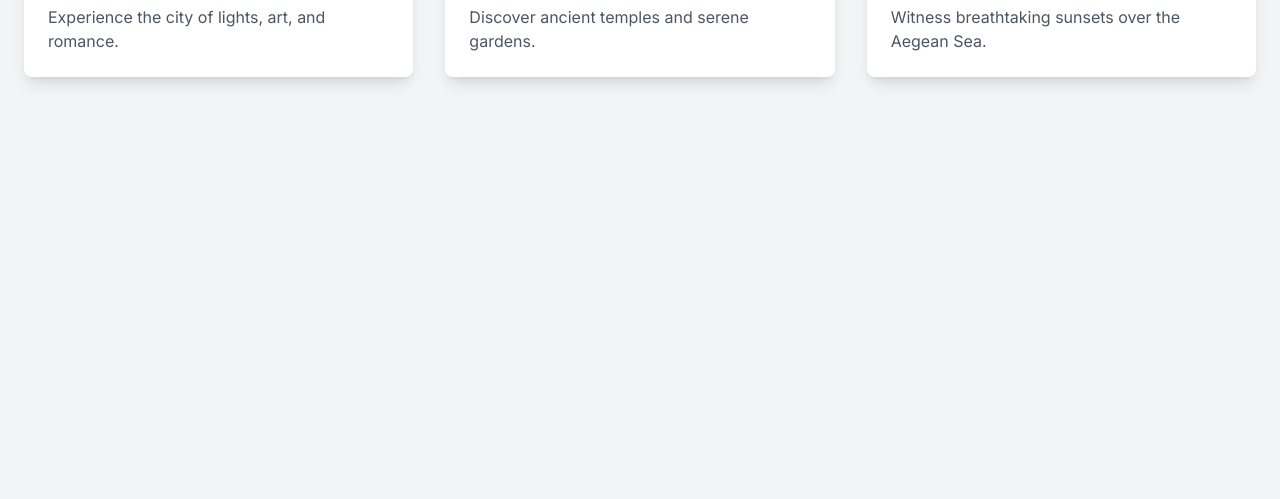
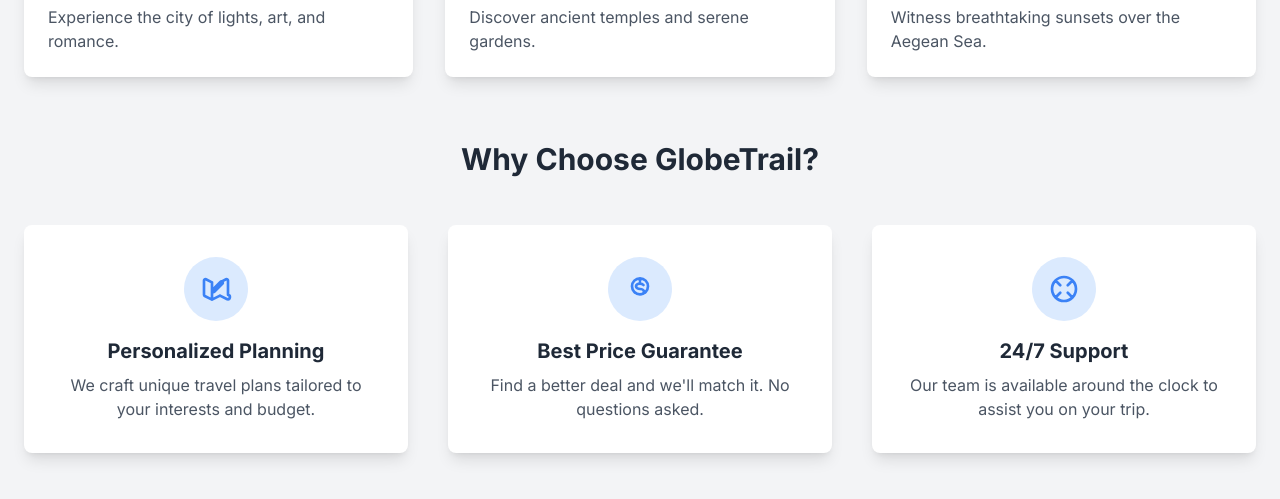
Before and after one commit to Ssd4488/Globetrail, a plain HTML site: page index.html in a window 1280 px wide. Shown: the part 1231-1730 px from the top of the page. Before the commit the page ends 1372 px from the top, so only its background shows below. Drawn offline with nearby package versions, Linux system fonts and the light colour scheme.

Commit message:
Initial commit: Add homepage structure

```diff
--- a/index.html
+++ b/index.html
@@ -59,8 +59,8 @@
 
     <!-- Main Content -->
     <main class="container mx-auto px-6 py-16">
-        <!-- START: Popular Destinations Section -->
-        <section id="destinations">
+        <!-- Popular Destinations Section -->
+        <section id="destinations" class="mb-16">
             <h2 class="text-3xl font-bold text-center text-gray-800 mb-12">Popular Destinations</h2>
             <div class="grid grid-cols-1 sm:grid-cols-2 lg:grid-cols-3 gap-8">
                 <!-- Destination Card 1: Paris -->
@@ -91,7 +91,40 @@
                 </div>
             </div>
         </section>
-        <!-- END: Popular Destinations Section -->
+
+        <!-- START: Services Section -->
+        <section id="services">
+            <h2 class="text-3xl font-bold text-center text-gray-800 mb-12">Why Choose GlobeTrail?</h2>
+            <div class="grid grid-cols-1 md:grid-cols-3 gap-10 text-center">
+                <!-- Service 1: Personalized Planning -->
+                <div class="bg-white p-8 rounded-lg shadow-lg">
+                    <div class="bg-blue-100 rounded-full w-16 h-16 flex items-center justify-center mx-auto mb-4">
+                        <svg class="w-8 h-8 text-blue-500" fill="none" stroke="currentColor" viewBox="0 0 24 24" xmlns="http://www.w3.org/2000/svg"><path stroke-linecap="round" stroke-linejoin="round" stroke-width="2" d="M9 20l-5.447-2.724A1 1 0 013 16.382V5.618a1 1 0 011.447-.894L9 7m0 13l6-3m-6 3V7m6 10l5.447 2.724A1 1 0 0021 16.382V5.618a1 1 0 00-1.447-.894L15 7m-6 13v-6.586a1 1 0 01.293-.707l6-6a1 1 0 011.414 0l.001.001a1 1 0 010 1.414l-6 6.001a1 1 0 01-.707.293H9z"></path></svg>
+                    </div>
+                    <h3 class="text-xl font-bold mb-2">Personalized Planning</h3>
+                    <p class="text-gray-600">We craft unique travel plans tailored to your interests and budget.</p>
+                </div>
+
+                <!-- Service 2: Best Price Guarantee -->
+                <div class="bg-white p-8 rounded-lg shadow-lg">
+                    <div class="bg-blue-100 rounded-full w-16 h-16 flex items-center justify-center mx-auto mb-4">
+                        <svg class="w-8 h-8 text-blue-500" fill="none" stroke="currentColor" viewBox="0 0 24 24" xmlns="http://www.w3.org/2000/svg"><path stroke-linecap="round" stroke-linejoin="round" stroke-width="2" d="M12 8c-1.657 0-3 .895-3 2s1.343 2 3 2 3 .895 3 2-1.343 2-3 2m0-8c1.11 0 2.08.402 2.599 1M12 8V7m0 1v.01M12 6v-1m0-1V4m0 2.01M18 10a6 6 0 11-12 0 6 6 0 0112 0z"></path></svg>
+                    </div>
+                    <h3 class="text-xl font-bold mb-2">Best Price Guarantee</h3>
+                    <p class="text-gray-600">Find a better deal and we'll match it. No questions asked.</p>
+                </div>
+
+                <!-- Service 3: 24/7 Support -->
+                <div class="bg-white p-8 rounded-lg shadow-lg">
+                    <div class="bg-blue-100 rounded-full w-16 h-16 flex items-center justify-center mx-auto mb-4">
+                        <svg class="w-8 h-8 text-blue-500" fill="none" stroke="currentColor" viewBox="0 0 24 24" xmlns="http://www.w3.org/2000/svg"><path stroke-linecap="round" stroke-linejoin="round" stroke-width="2" d="M18.364 5.636l-3.536 3.536m0 5.656l3.536 3.536M9.172 9.172L5.636 5.636m3.536 9.192l-3.536 3.536M21 12a9 9 0 11-18 0 9 9 0 0118 0z"></path></svg>
+                    </div>
+                    <h3 class="text-xl font-bold mb-2">24/7 Support</h3>
+                    <p class="text-gray-600">Our team is available around the clock to assist you on your trip.</p>
+                </div>
+            </div>
+        </section>
+        <!-- END: Services Section -->
     </main>
 
     <script>
```
